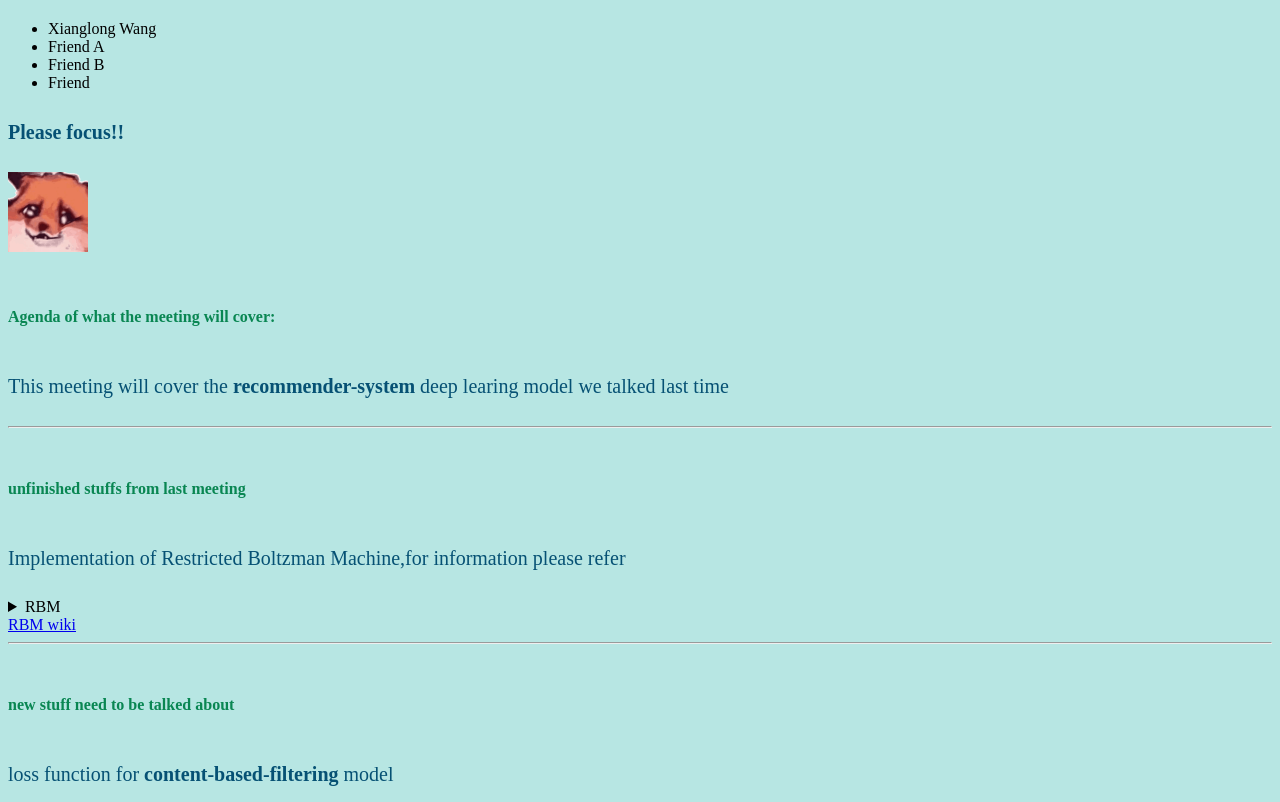
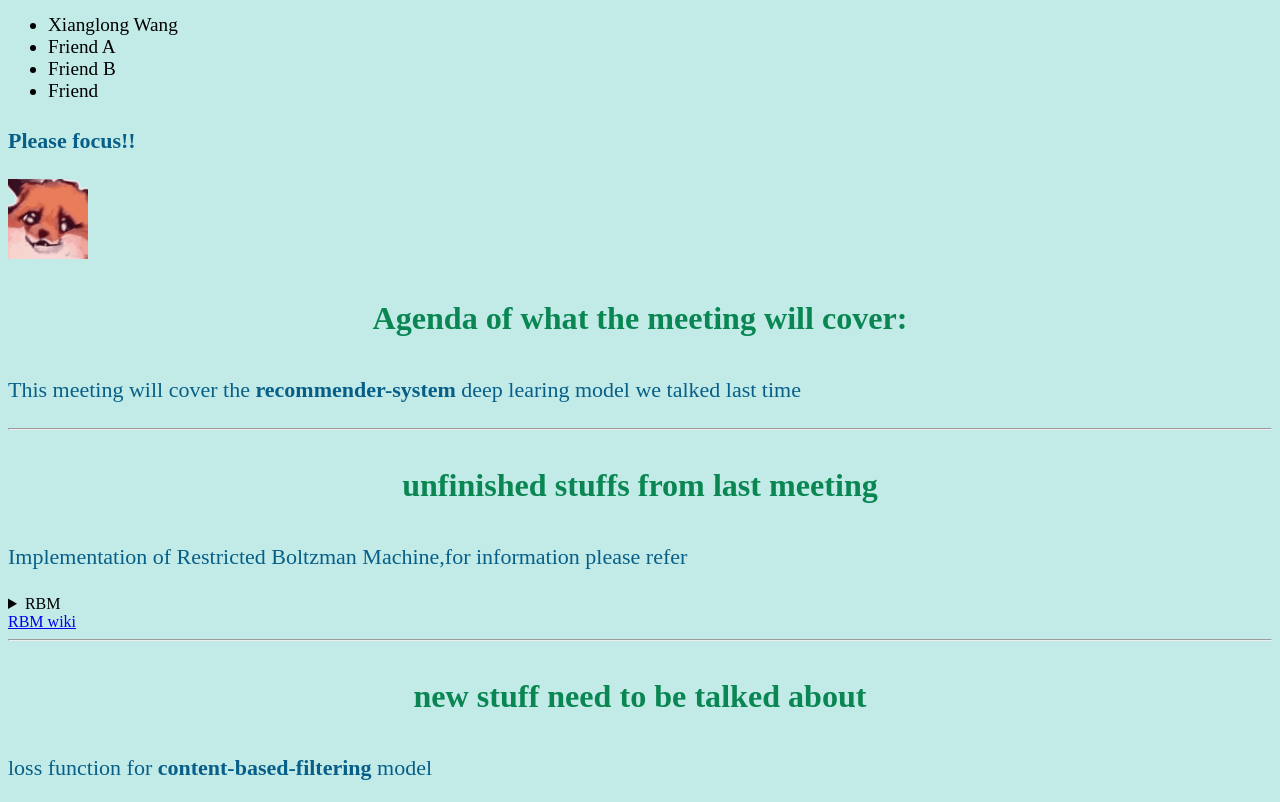
Before and after one commit to xiw019/fa21-cse110-lab3, a plain HTML site: page index.html in a window 1280 px wide. Shown: the part 474-1276 px from the top of the page. Drawn offline with Linux system fonts and the light colour scheme.

Commit message:
revised_text

```diff
--- a/index.html
+++ b/index.html
@@ -5,23 +5,11 @@
         <meta name = "author" content = "Xianglong Wang">
         <link rel = "icon" href = "favicon.ico">
 
-
         <style>
-            h3 {
-                color:rgb(9, 134, 82);
-            }
-
             body{
-                background-color:rgb(183, 230, 227); /*new background color*/
-            }
-
-            p{
-                color: rgb(6, 81, 116);/*new paragraph color*/
+                background-color:rgb(194, 235, 232); /*new background color*/
             }
         </style>
-
-
-
     </head>
 
 
@@ -32,16 +20,17 @@
             h3 {
                 color:rgb(9, 134, 82);
                 font-size: 35px;/*uniqe unit px*/
-
+                text-align:center;
             }
 
             p {
-                font-size: 20px;
-                line-height: 2em;/*uniqe unit em*/
+                font-size: 22px;
+                line-height: 1.5em;/*uniqe unit em*/
+                color: rgb(7, 95, 136);/*new paragraph color*/
             }
 
             span {
-                font-size: 1ex;/*uniqe unit ex*/
+                font-size: 2ex;/*uniqe unit ex*/
             }
         </style>
 
@@ -58,10 +47,14 @@
                 h2{
                     line-height: 12mm;/*unique absolute unit mm*/
                     text-align:center;/* added text align*/
-                    text-decoration: underline;
+                    text-decoration: underline;/*added text decoration*/
                 }
                 nav{
-                    font-size:  0.3in;/*unique absolute unit in*/
+                    font-size:  0.25in;/*unique absolute unit in*/
+                }
+                li {
+                    font-size:  0.2in;/*unique absolute unit in*/
+
                 }
 
                 .box { /*add box mode*/
@@ -96,8 +89,9 @@
 
         <main>
 
+
+
             <section>
-
                 <h3>Attendance:</h3>
                 <ul>
                     <li>Xianglong Wang</li>
@@ -110,7 +104,6 @@
             </section>
 
             <section>
-
                 <h3><span>Agenda of what the meeting will cover:</span></h3>
                     <p>This meeting will cover the <b>recommender-system</b> deep learing model we talked last time</p>
                 <hr>
@@ -144,7 +137,7 @@
                     <source src="record.mp3" type="audio/mpeg">
                 </audio>
 
-                <h3> A MUST CHECKING VIDEO</h3>
+                <h3> Video of a cuuuuute kitty</h3>
                 <video width="320" height="240" controls autoplay>
                     <source src="cat.mp4" type="video/mp4">
                   </video>
```
